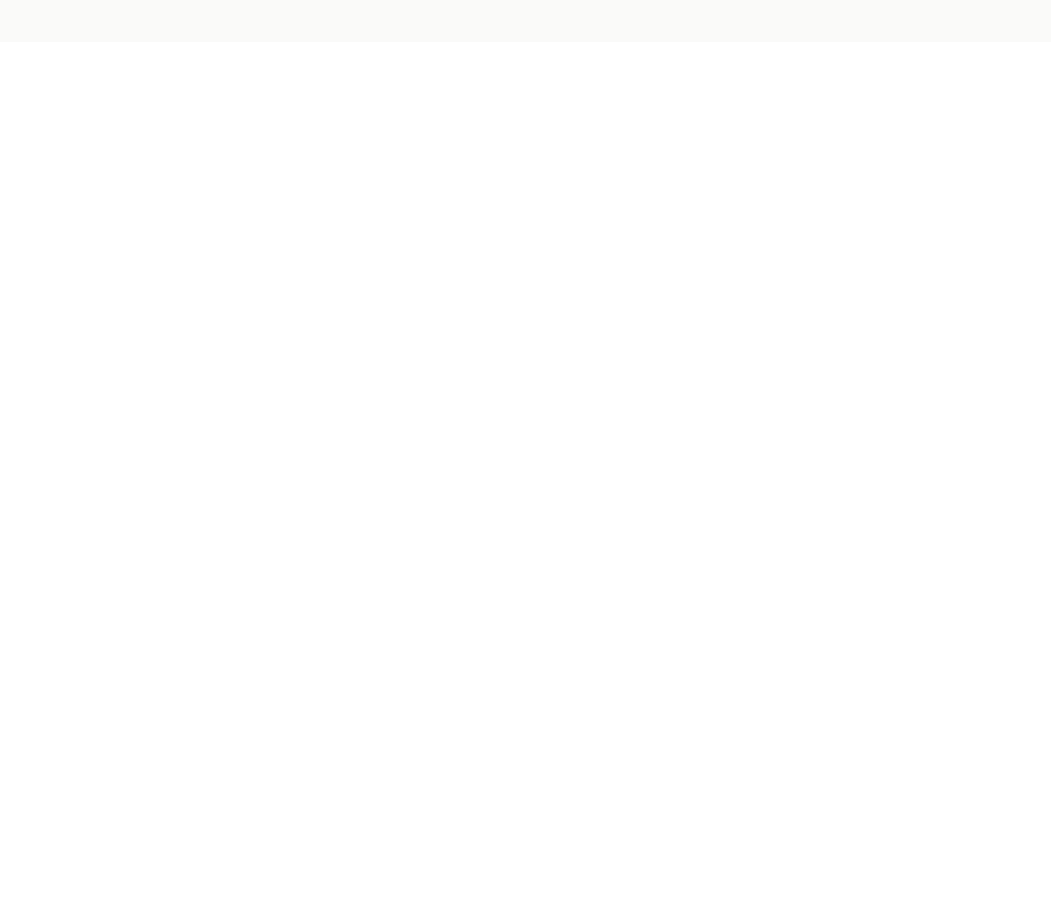
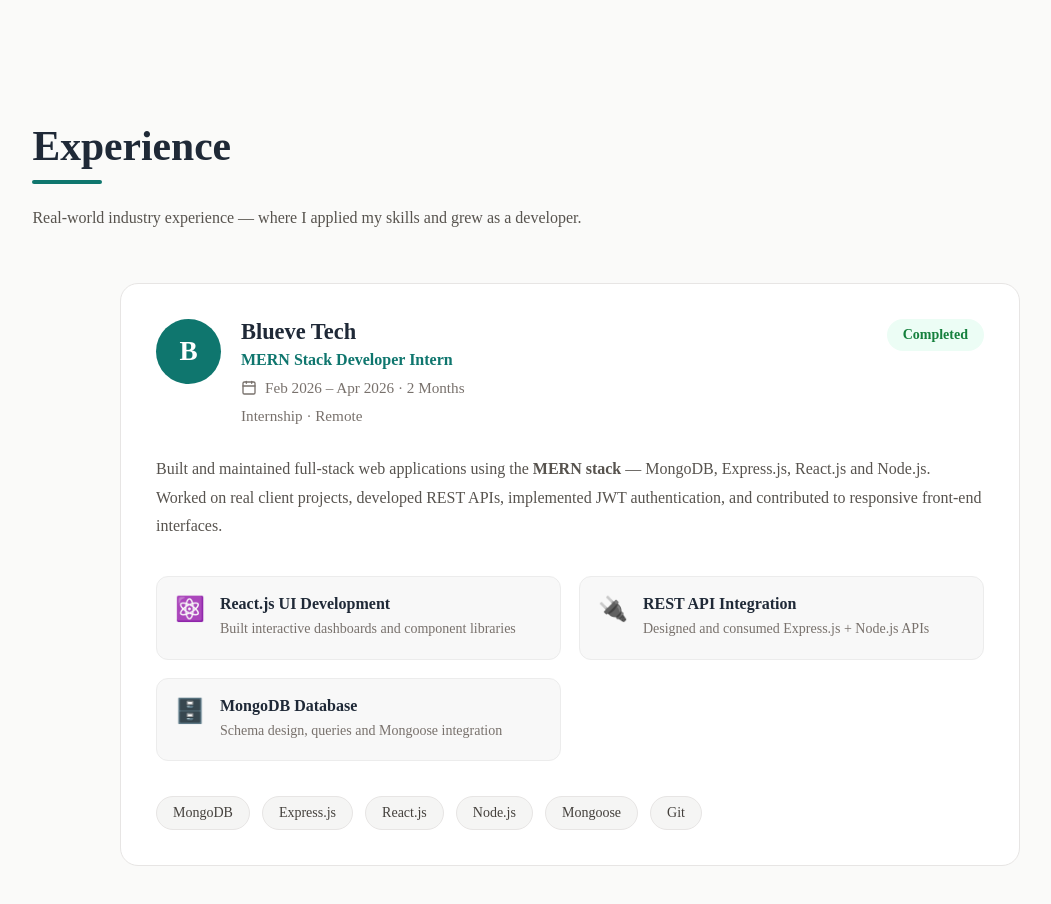
Before and after one commit to SAHIL16com/my_portfolio, a React (Vite) app: page / in a window 1280 px wide. Shown: the part 1460-2364 px from the top of the page, without its empty margins (70-1121 px from the left). Before the commit the page ends 1502 px from the top, so only its background shows below. Built offline with nearby package versions, Linux system fonts and the light colour scheme.

Commit message:
add experience section

```diff
--- a/src/App.jsx
+++ b/src/App.jsx
@@ -2,6 +2,7 @@ import React from 'react'
 import Navbar from './Navbar/Navbar.jsx'
 import Hero from './Hero/Hero.jsx'
 import About from './About/About.jsx'
+import Experience from './Experience/Experience.jsx'
 
 const App = () => {
   return (
@@ -9,6 +10,7 @@ const App = () => {
       <Navbar />
       <Hero/>
       <About/>
+      <Experience/>
     </div>
   )
 }
--- /dev/null
+++ b/src/Experience/Experience.css
@@ -0,0 +1,193 @@
+#experience {
+    background: #fafaf9;
+    padding: 80px 8%;
+}
+
+.section_title {
+    font-size: 2.6rem;
+    color: #1f2937;
+    margin-bottom: 10px;
+}
+
+.section_line {
+    width: 70px;
+    height: 4px;
+    background: #0f766e;
+    border-radius: 20px;
+    margin-bottom: 20px;
+}
+
+.section_description {
+    max-width: 650px;
+    color: #57534e;
+    line-height: 1.8;
+    font-size: 1rem;
+    margin-bottom: 50px;
+}
+
+.experience_container {
+    display: flex;
+    justify-content: center;
+}
+
+.experience_card {
+    width: 100%;
+    max-width: 900px;
+    background: #ffffff;
+    border: 1px solid #e7e5e4;
+    border-radius: 18px;
+}
+
+.experience_content {
+    padding: 35px;
+}
+
+.experience_header {
+    display: flex;
+    align-items: flex-start;
+    gap: 20px;
+    flex-wrap: wrap;
+}
+
+.company_logo {
+    width: 65px;
+    height: 65px;
+    background: #0f766e;
+    color: white;
+    border-radius: 50%;
+
+    display: flex;
+    justify-content: center;
+    align-items: center;
+}
+
+.logo_text {
+    font-size: 1.7rem;
+    font-weight: bold;
+}
+
+.company_info {
+    flex: 1;
+}
+
+.company_name {
+    font-size: 1.4rem;
+    font-weight: 700;
+    color: #1f2937;
+}
+
+.job_role {
+    margin-top: 6px;
+    color: #0f766e;
+    font-weight: 600;
+}
+
+.job_duration,
+.job_type {
+    margin-top: 10px;
+    display: flex;
+    align-items: center;
+    gap: 8px;
+    color: #78716c;
+    font-size: 0.95rem;
+}
+
+.status_badge {
+    background: #ecfdf5;
+    color: #15803d;
+    padding: 8px 16px;
+    border-radius: 30px;
+    font-size: 14px;
+    font-weight: 600;
+}
+
+.experience_description {
+    margin-top: 30px;
+    color: #57534e;
+    line-height: 1.8;
+}
+
+.skills_container {
+    margin-top: 35px;
+
+    display: grid;
+    grid-template-columns: repeat(2, 1fr);
+    gap: 18px;
+}
+
+.skill_card {
+    display: flex;
+    gap: 15px;
+
+    background: #f8f8f8;
+    border: 1px solid #ececec;
+    border-radius: 12px;
+
+    padding: 18px;
+}
+
+.skill_icon {
+    font-size: 1.5rem;
+}
+
+.skill_title {
+    font-weight: 600;
+    color: #1f2937;
+}
+
+.skill_description {
+    margin-top: 5px;
+    color: #78716c;
+    font-size: 14px;
+    line-height: 1.6;
+}
+
+.technology_stack {
+    margin-top: 35px;
+
+    display: flex;
+    flex-wrap: wrap;
+    gap: 12px;
+}
+
+.tech_tag {
+    background: #f5f5f4;
+    border: 1px solid #e7e5e4;
+
+    padding: 8px 16px;
+    border-radius: 25px;
+
+    color: #44403c;
+    font-size: 14px;
+}
+
+@media (max-width: 768px) {
+
+    #experience {
+        padding: 60px 24px;
+    }
+
+    .section_title {
+        font-size: 2rem;
+    }
+
+    .experience_content {
+        padding: 24px;
+    }
+
+    .experience_header {
+        flex-direction: column;
+    }
+
+    .status_badge {
+        align-self: flex-start;
+    }
+
+    .skills_container {
+        grid-template-columns: 1fr;
+    }
+
+    .company_name {
+        font-size: 1.2rem;
+    }
+}
--- /dev/null
+++ b/src/Experience/Experience.jsx
@@ -0,0 +1,97 @@
+import React from "react";
+import "./Experience.css";
+import { Calendar } from 'lucide-react';
+
+const Experience = () => {
+    return (
+        <div id="experience">
+            <h2 className="section_title">Experience</h2>
+            <div className="section_line"></div>
+            <p className="section_description">
+                Real-world industry experience — where I applied my skills and grew as a developer.
+            </p>
+            <div className="experience_container">
+                <div className="experience_card">
+                    <div className="experience_content">
+                        <div className="experience_header">
+                            <div className="company_logo">
+                                <div className="logo_container">
+                                    <span className="logo_text">B</span>
+                                </div>
+                            </div>
+                            <div className="company_info">
+                                <div className="company_name">Blueve Tech</div>
+                                <div className="job_role">
+                                    MERN Stack Developer Intern
+                                </div>
+                                <div className="job_duration">
+                                    <Calendar size={16} />
+                                    <span>Feb 2026 – Apr 2026 · 2 Months </span>
+                                </div>
+                                <div className="job_type">
+                                    Internship · Remote
+                                </div>
+                            </div>
+                            <div className="status_badge">
+                                Completed
+                            </div>
+                        </div>
+                        <p className="experience_description">
+                            Built and maintained full-stack web applications using the
+                            <strong> MERN stack</strong> — MongoDB, Express.js,
+                            React.js and Node.js. Worked on real client projects,
+                            developed REST APIs, implemented JWT authentication,
+                            and contributed to responsive front-end interfaces.
+                        </p>
+                        <div className="skills_container">
+                            <div className="skill_card">
+                                <div className="skill_icon">⚛️</div>
+                                <div>
+                                    <div className="skill_title">
+                                        React.js UI Development
+                                    </div>
+                                    <div className="skill_description">
+                                        Built interactive dashboards and component libraries
+                                    </div>
+                                </div>
+                            </div>
+                            <div className="skill_card">
+                                <div className="skill_icon">🔌</div>
+
+                                <div>
+                                    <div className="skill_title">
+                                        REST API Integration
+                                    </div>
+                                    <div className="skill_description">
+                                        Designed and consumed Express.js + Node.js APIs
+                                    </div>
+                                </div>
+                            </div>
+                            <div className="skill_card">
+                                <div className="skill_icon">🗄️</div>
+                                <div>
+                                    <div className="skill_title">
+                                        MongoDB Database
+                                    </div>
+                                    <div className="skill_description">
+                                        Schema design, queries and Mongoose integration
+                                    </div>
+                                </div>
+                            </div>
+                        </div>
+                        <div className="technology_stack">
+                            <span className="tech_tag">MongoDB</span>
+                            <span className="tech_tag">Express.js</span>
+                            <span className="tech_tag">React.js</span>
+                            <span className="tech_tag">Node.js</span>
+                            <span className="tech_tag">Mongoose</span>
+                            <span className="tech_tag">Git</span>
+                        </div>
+                    </div>
+                </div>
+            </div>
+        </div>
+    );
+};
+
+export default Experience;
```
Also changed, not shown: 1 other file (tests, documents, lock files or other folders).
